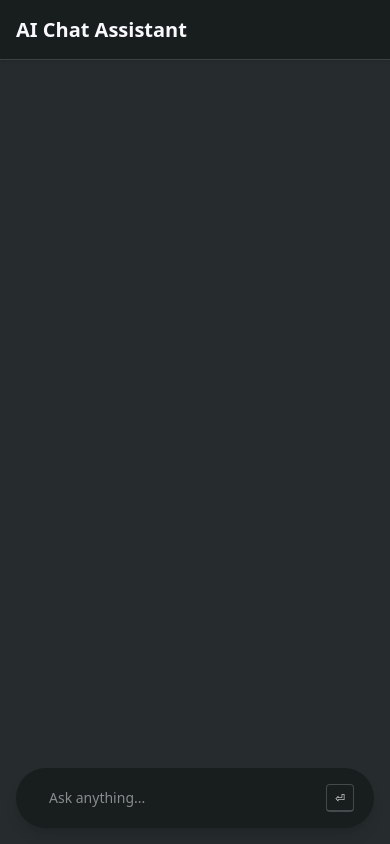
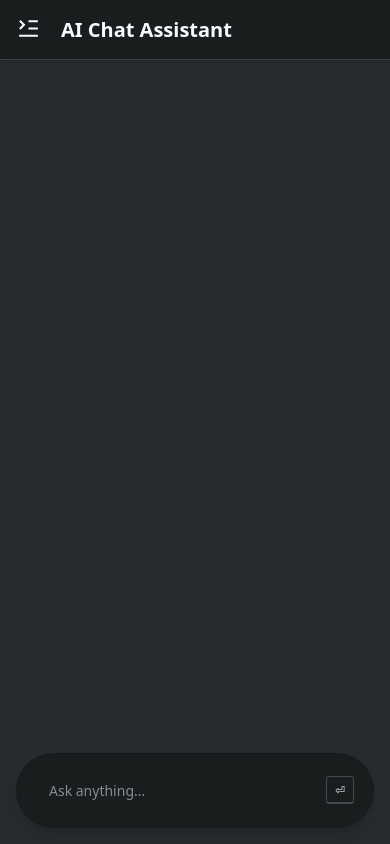
Before and after one commit to NonPN/NonPN.github.io, a React (Vite) app: page / in a window 390 px wide. Built offline with nearby package versions, Linux system fonts and the light colour scheme.

Commit message:
chore: adjust chat ui

```diff
--- a/src/components/chat/ChatInput.tsx
+++ b/src/components/chat/ChatInput.tsx
@@ -1,4 +1,4 @@
-import { useEffect, useState } from "react";
+import { useEffect, useRef, useState } from "react";
 
 interface ChatInputProps {
   onSendMessage: (message: string) => void;
@@ -8,6 +8,7 @@ interface ChatInputProps {
 const ChatInput = ({ onSendMessage, isLoading = false }: ChatInputProps) => {
   const [message, setMessage] = useState("");
   const [multipleLines, setMultipleLines] = useState(false);
+  const ref = useRef<HTMLTextAreaElement>(null);
 
   const handleKeyDown = (e: React.KeyboardEvent<HTMLTextAreaElement>) => {
     if (e.key === "Enter" && !e.shiftKey) {
@@ -25,12 +26,18 @@ const ChatInput = ({ onSendMessage, isLoading = false }: ChatInputProps) => {
     } else {
       setMultipleLines(false);
     }
-  }, [message]);
+
+    // Refocus the textarea after sending a message
+    ref.current?.focus();
+  }, [message, isLoading]);
 
   return (
     <div className="p-4">
-      <div className="bg-base-200 flex min-h-15 items-center gap-4 rounded-full px-5 py-2 shadow-lg">
+      <div
+        className={`bg-base-200 flex min-h-15 items-center gap-4 ${multipleLines ? "rounded-2xl" : "rounded-full"} p-5 shadow-lg inset-shadow-sm`}
+      >
         <textarea
+          ref={ref}
           value={message}
           onChange={(e) => setMessage(e.target.value)}
           disabled={isLoading}
@@ -38,6 +45,7 @@ const ChatInput = ({ onSendMessage, isLoading = false }: ChatInputProps) => {
           rows={multipleLines ? 3 : 1}
           onKeyDown={handleKeyDown}
           placeholder="Ask anything..."
+          autoFocus
         />
         <kbd className="kbd kbd-lg">⏎</kbd>
       </div>
--- a/src/components/chat/ChatMessageList.tsx
+++ b/src/components/chat/ChatMessageList.tsx
@@ -1,3 +1,4 @@
+import { useEffect, useRef } from "react";
 import ChatMessage from "./ChatMessage";
 import type { Message } from "@/types/chat";
 
@@ -6,6 +7,12 @@ interface ChatMessageListProps {
 }
 
 const ChatMessageList = ({ messages }: ChatMessageListProps) => {
+  const bottomRef = useRef<HTMLDivElement>(null);
+
+  useEffect(() => {
+    bottomRef.current?.scrollIntoView({ behavior: "smooth" });
+  }, [messages]);
+
   return (
     <div className="max-w-full flex-1 overflow-y-auto p-4">
       {messages.map((message) => (
@@ -17,6 +24,7 @@ const ChatMessageList = ({ messages }: ChatMessageListProps) => {
           timestamp={message.timestamp}
         />
       ))}
+      <div ref={bottomRef} />
     </div>
   );
 };
--- a/src/pages/Home.tsx
+++ b/src/pages/Home.tsx
@@ -4,6 +4,7 @@ import ChatMessageList from "@/components/chat/ChatMessageList";
 import ChatInput from "@/components/chat/ChatInput";
 import type { Message } from "@/types/chat";
 import { useChatStore } from "@/store/ChatStore";
+import { RiMenuFold2Line } from "react-icons/ri";
 
 export const SIDE_BAR_DRAWER_ID = "chat-sidebar-drawer";
 
@@ -72,7 +73,10 @@ const Home = () => {
       />
       <ChatSidebar onNewChat={handleNewChat} />
       <div className="drawer-content flex h-screen flex-col">
-        <div className="bg-base-200 border-base-300 h-15 border-b p-4 shadow-sm">
+        <div className="bg-base-200 border-base-300 flex h-15 gap-5 border-b p-4 shadow-sm">
+          <label htmlFor={SIDE_BAR_DRAWER_ID} className="lg:hidden">
+            <RiMenuFold2Line size={25} />
+          </label>
           <h1 className="text-base-content text-xl font-semibold">
             AI Chat Assistant
           </h1>
```
